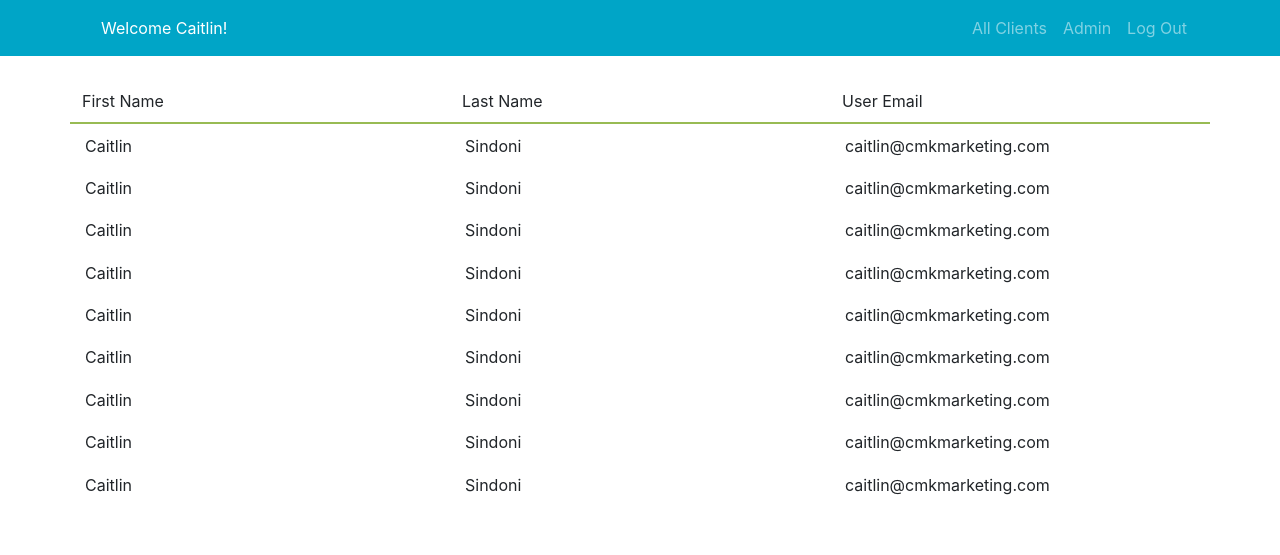
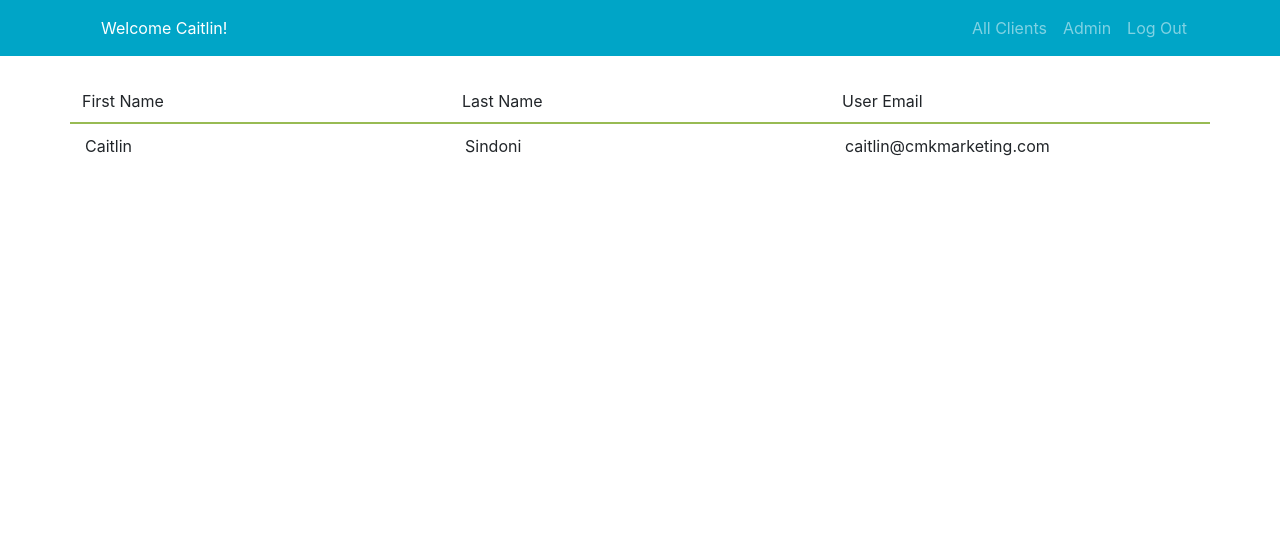
Before and after one commit to tlarkowski/CMK-Marketing-CMS, a PHP site: page /pages/users.php in a window 1280 px wide. Shown: the top 555 px of the page. Run offline with PHP 8.4, Linux system fonts and the light colour scheme; some libraries are stand-ins or nearby versions.

Commit message:
only one user on the page

```diff
--- a/pages/users.php
+++ b/pages/users.php
@@ -67,62 +67,6 @@
 								<div class="col col-4">caitlin@cmkmarketing.com</div>
 							</div>
 						</div>
-						<div class="user-entry category-entry">
-							<div class="row">
-								<div class="col col-4">Caitlin</div>
-								<div class="col col-4">Sindoni</div>
-								<div class="col col-4">caitlin@cmkmarketing.com</div>
-							</div>
-						</div>
-						<div class="user-entry category-entry">
-							<div class="row">
-								<div class="col col-4">Caitlin</div>
-								<div class="col col-4">Sindoni</div>
-								<div class="col col-4">caitlin@cmkmarketing.com</div>
-							</div>
-						</div>
-						<div class="user-entry category-entry">
-							<div class="row">
-								<div class="col col-4">Caitlin</div>
-								<div class="col col-4">Sindoni</div>
-								<div class="col col-4">caitlin@cmkmarketing.com</div>
-							</div>
-						</div>
-						<div class="user-entry category-entry">
-							<div class="row">
-								<div class="col col-4">Caitlin</div>
-								<div class="col col-4">Sindoni</div>
-								<div class="col col-4">caitlin@cmkmarketing.com</div>
-							</div>
-						</div>
-						<div class="user-entry category-entry">
-							<div class="row">
-								<div class="col col-4">Caitlin</div>
-								<div class="col col-4">Sindoni</div>
-								<div class="col col-4">caitlin@cmkmarketing.com</div>
-							</div>
-						</div>
-						<div class="user-entry category-entry">
-							<div class="row">
-								<div class="col col-4">Caitlin</div>
-								<div class="col col-4">Sindoni</div>
-								<div class="col col-4">caitlin@cmkmarketing.com</div>
-							</div>
-						</div>
-						<div class="user-entry category-entry">
-							<div class="row">
-								<div class="col col-4">Caitlin</div>
-								<div class="col col-4">Sindoni</div>
-								<div class="col col-4">caitlin@cmkmarketing.com</div>
-							</div>
-						</div>
-						<div class="user-entry category-entry">
-							<div class="row">
-								<div class="col col-4">Caitlin</div>
-								<div class="col col-4">Sindoni</div>
-								<div class="col col-4">caitlin@cmkmarketing.com</div>
-							</div>
-						</div>
 					</div>
 
 				</div>
```
